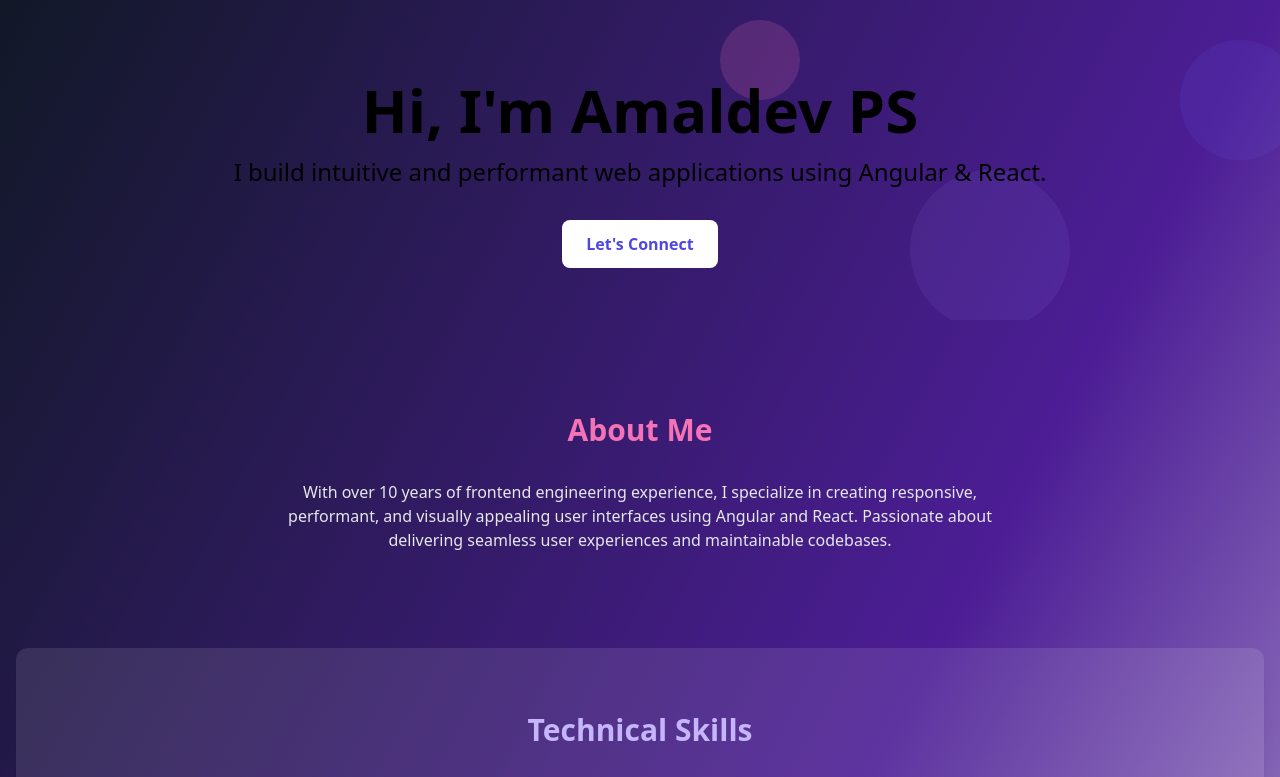
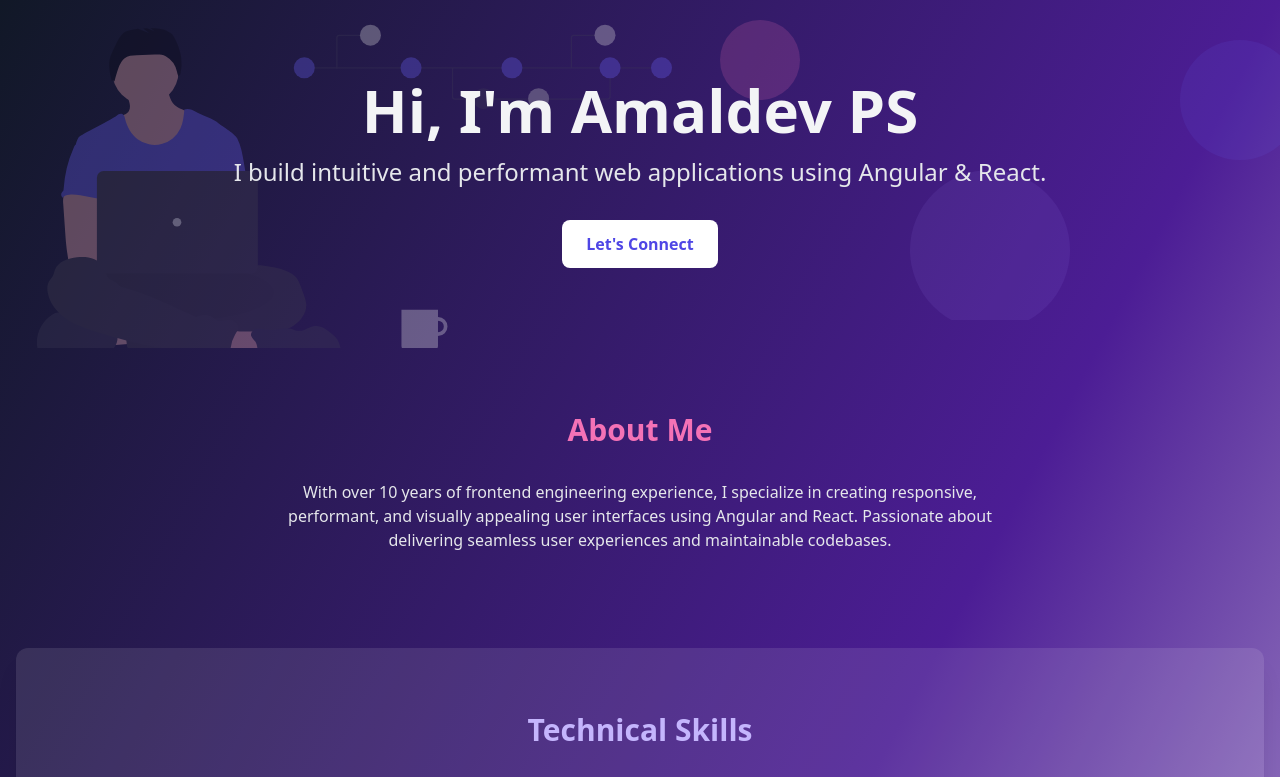
Before and after one commit to amaldev07/portfolio-2025, a plain HTML site: page index1.html in a window 1280 px wide. Shown: the top 777 px of the page. Drawn offline with nearby package versions, Linux system fonts and the light colour scheme.

Commit message:
update 1 file and create 1 file

```diff
--- a/index1.html
+++ b/index1.html
@@ -12,9 +12,11 @@
 
 
 <section class="py-20 relative overflow-hidden">
-    <div class="container mx-auto text-center px-6 relative z-10">
-        <h1 class="text-4xl md:text-6xl font-bold">Hi, I'm Amaldev PS</h1>
-        <p class="mt-4 text-xl md:text-2xl">I build intuitive and performant web applications using Angular & React.</p>
+    <!-- Version Control SVG as background (moved to left, smaller size) -->
+    <img src="version-control_e4yu.svg" alt="Version Control" class="absolute left-0 top-1/2 transform -translate-y-1/2 w-[28vw] max-w-2xl opacity-30 pointer-events-none select-none z-0" />
+    <div class="container mx-auto text-center px-6 relative z-10 flex flex-col items-center">
+        <h1 class="text-4xl md:text-6xl font-bold text-gray-100">Hi, I'm Amaldev PS</h1>
+        <p class="mt-4 text-xl md:text-2xl text-gray-200">I build intuitive and performant web applications using Angular & React.</p>
         <a href="#contact" class="mt-8 inline-block bg-white text-indigo-600 font-bold py-3 px-6 rounded-lg">Let's Connect</a>
     </div>
     <!-- Cool SVG Decoration -->
```
Also changed, not shown: version-control_e4yu.svg (added).
